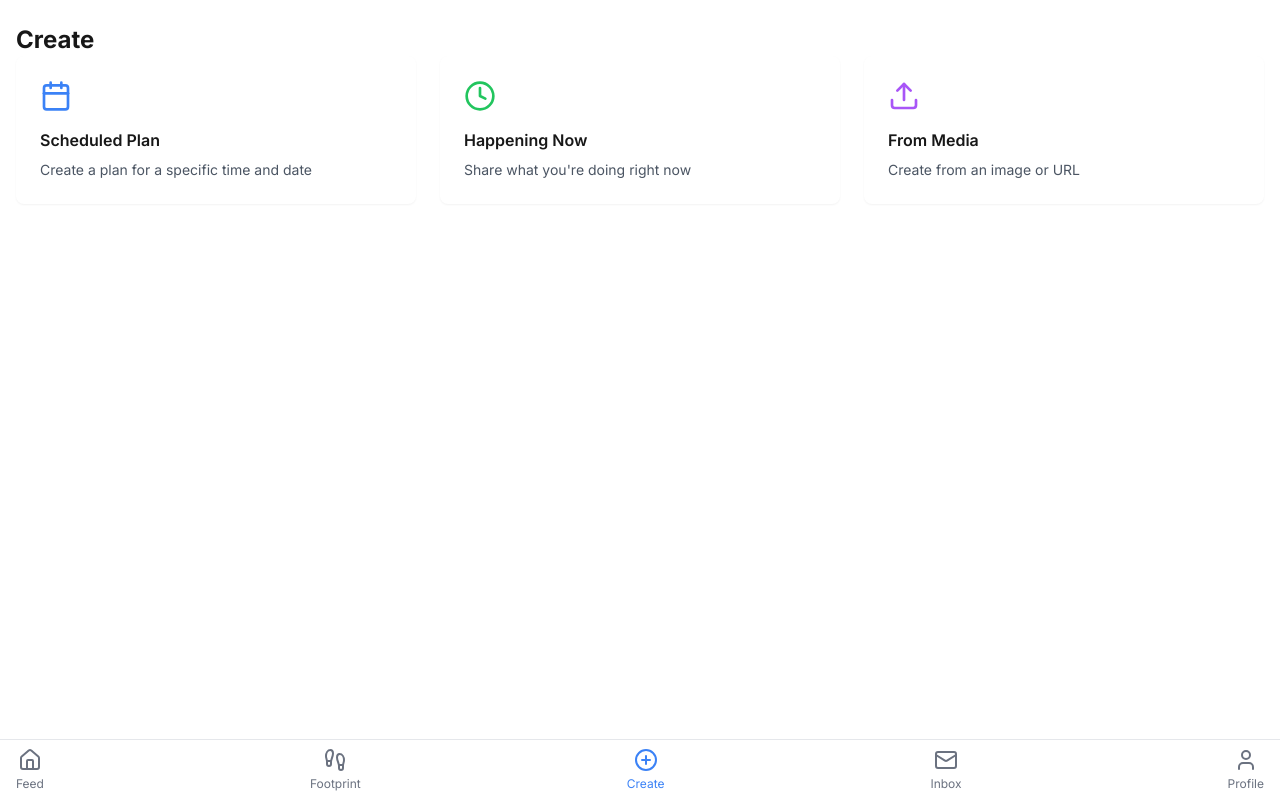
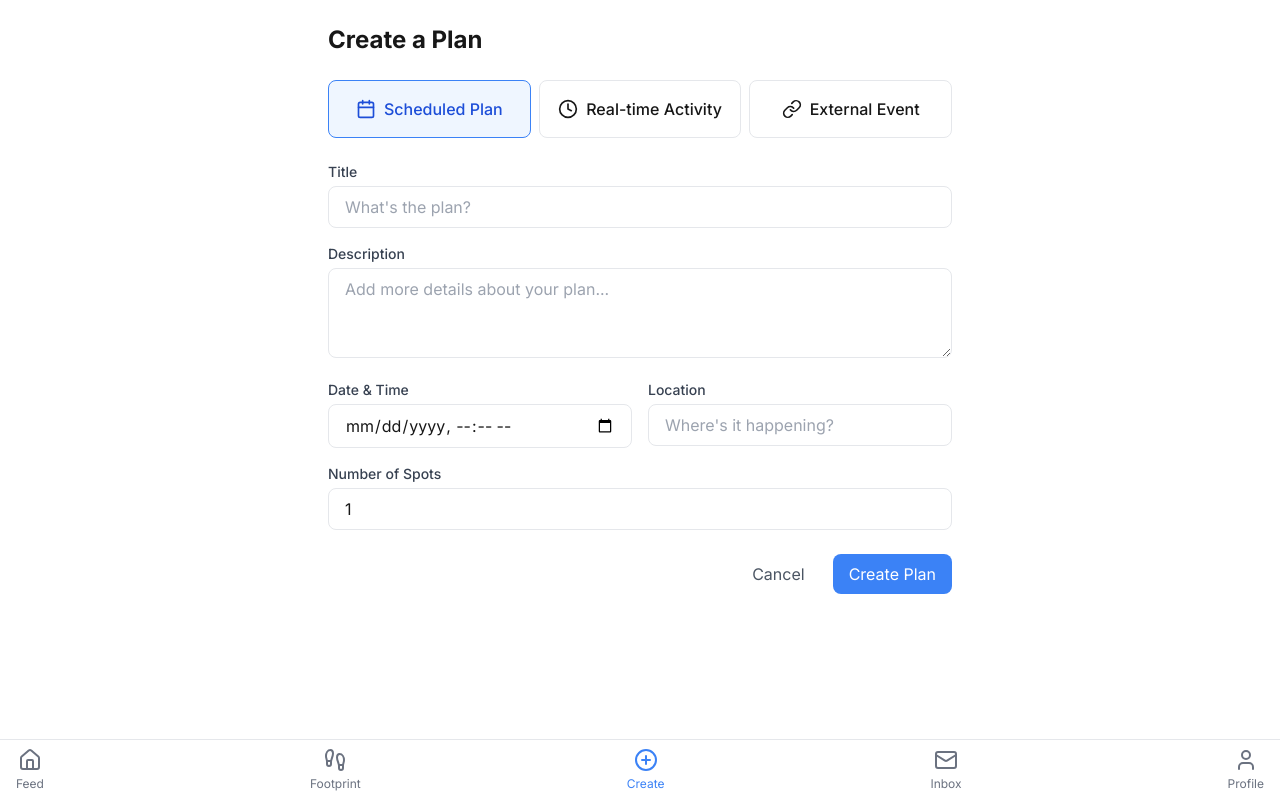
Before and after one commit to michaelsipper/t2, a Next.js app: page /create in a window 1280 px wide. Built offline with nearby package versions, Linux system fonts and the light colour scheme.

Commit message:
Update page.tsx

```diff
--- a/app/(features)/create/page.tsx
+++ b/app/(features)/create/page.tsx
@@ -1,55 +1,249 @@
+// app/(features)/create/page.tsx
 'use client';
 
-import Link from 'next/link';
-import { useState } from 'react';
-import {
-  Clock,
-  Calendar,
-  Upload,
-  Search,
-  ToggleRight
-} from 'lucide-react';
+import React, { useState } from 'react';
+import { Calendar, Clock, MapPin, Users, Upload, Link as LinkIcon } from 'lucide-react';
+import { EventData, EventLocation } from '@/lib/types';
+
+type PlanType = 'scheduled' | 'realtime' | 'external';
+
+interface CreateFormData {
+  title: string;
+  description: string;
+  location: EventLocation;
+  totalSpots: number;
+  datetime?: string;
+  duration?: number;
+  externalUrl?: string;
+}
 
 export default function CreatePage() {
-  const [searchQuery, setSearchQuery] = useState('');
-  const [filterType, setFilterType] = useState<'people' | 'businesses'>('people');
-  const [timeFilter, setTimeFilter] = useState<'now' | 'later'>('now');
+  const [planType, setPlanType] = useState<PlanType>('scheduled');
+  const [formData, setFormData] = useState<CreateFormData>({
+    title: '',
+    description: '',
+    location: { name: '' },
+    totalSpots: 1,
+  });
+
+  const handleSubmit = async (e: React.FormEvent) => {
+    e.preventDefault();
+    // TODO: Implement form submission
+    console.log('Submitting:', { type: planType, ...formData });
+  };
+
+  const renderPlanTypeSelector = () => (
+    <div className="flex space-x-2 mb-6">
+      {[
+        { id: 'scheduled', label: 'Scheduled Plan', icon: Calendar },
+        { id: 'realtime', label: 'Real-time Activity', icon: Clock },
+        { id: 'external', label: 'External Event', icon: LinkIcon },
+      ].map(({ id, label, icon: Icon }) => (
+        <button
+          key={id}
+          onClick={() => setPlanType(id as PlanType)}
+          className={`flex-1 flex items-center justify-center p-4 rounded-lg border transition-colors ${
+            planType === id
+              ? 'bg-blue-50 border-blue-500 text-blue-700'
+              : 'border-gray-200 hover:bg-gray-50'
+          }`}
+        >
+          <Icon className="w-5 h-5 mr-2" />
+          <span className="font-medium">{label}</span>
+        </button>
+      ))}
+    </div>
+  );
+
+  const renderScheduledForm = () => (
+    <>
+      <div className="space-y-4">
+        <div>
+          <label className="block text-sm font-medium text-gray-700 mb-1">
+            Title
+          </label>
+          <input
+            type="text"
+            value={formData.title}
+            onChange={(e) => setFormData({ ...formData, title: e.target.value })}
+            className="w-full px-4 py-2 border rounded-lg focus:ring-2 focus:ring-blue-500 focus:border-transparent"
+            placeholder="What's the plan?"
+          />
+        </div>
+
+        <div>
+          <label className="block text-sm font-medium text-gray-700 mb-1">
+            Description
+          </label>
+          <textarea
+            value={formData.description}
+            onChange={(e) => setFormData({ ...formData, description: e.target.value })}
+            className="w-full px-4 py-2 border rounded-lg focus:ring-2 focus:ring-blue-500 focus:border-transparent"
+            rows={3}
+            placeholder="Add more details about your plan..."
+          />
+        </div>
+
+        <div className="grid grid-cols-2 gap-4">
+          <div>
+            <label className="block text-sm font-medium text-gray-700 mb-1">
+              Date & Time
+            </label>
+            <input
+              type="datetime-local"
+              value={formData.datetime}
+              onChange={(e) => setFormData({ ...formData, datetime: e.target.value })}
+              className="w-full px-4 py-2 border rounded-lg focus:ring-2 focus:ring-blue-500 focus:border-transparent"
+            />
+          </div>
+
+          <div>
+            <label className="block text-sm font-medium text-gray-700 mb-1">
+              Location
+            </label>
+            <input
+              type="text"
+              value={formData.location.name}
+              onChange={(e) => setFormData({
+                ...formData,
+                location: { ...formData.location, name: e.target.value }
+              })}
+              className="w-full px-4 py-2 border rounded-lg focus:ring-2 focus:ring-blue-500 focus:border-transparent"
+              placeholder="Where's it happening?"
+            />
+          </div>
+        </div>
+
+        <div>
+          <label className="block text-sm font-medium text-gray-700 mb-1">
+            Number of Spots
+          </label>
+          <input
+            type="number"
+            min="1"
+            value={formData.totalSpots}
+            onChange={(e) => setFormData({ ...formData, totalSpots: parseInt(e.target.value) })}
+            className="w-full px-4 py-2 border rounded-lg focus:ring-2 focus:ring-blue-500 focus:border-transparent"
+          />
+        </div>
+      </div>
+    </>
+  );
+
+  const renderRealtimeForm = () => (
+    <>
+      <div className="space-y-4">
+        <div>
+          <label className="block text-sm font-medium text-gray-700 mb-1">
+            Title
+          </label>
+          <input
+            type="text"
+            value={formData.title}
+            onChange={(e) => setFormData({ ...formData, title: e.target.value })}
+            className="w-full px-4 py-2 border rounded-lg focus:ring-2 focus:ring-blue-500 focus:border-transparent"
+            placeholder="What's happening now?"
+          />
+        </div>
+
+        <div>
+          <label className="block text-sm font-medium text-gray-700 mb-1">
+            Description
+          </label>
+          <textarea
+            value={formData.description}
+            onChange={(e) => setFormData({ ...formData, description: e.target.value })}
+            className="w-full px-4 py-2 border rounded-lg focus:ring-2 focus:ring-blue-500 focus:border-transparent"
+            rows={3}
+            placeholder="Add more details..."
+          />
+        </div>
+
+        <div className="grid grid-cols-2 gap-4">
+          <div>
+            <label className="block text-sm font-medium text-gray-700 mb-1">
+              Duration (hours)
+            </label>
+            <input
+              type="number"
+              min="0.5"
+              step="0.5"
+              value={formData.duration}
+              onChange={(e) => setFormData({ ...formData, duration: parseFloat(e.target.value) })}
+              className="w-full px-4 py-2 border rounded-lg focus:ring-2 focus:ring-blue-500 focus:border-transparent"
+            />
+          </div>
+
+          <div>
+            <label className="block text-sm font-medium text-gray-700 mb-1">
+              Location
+            </label>
+            <input
+              type="text"
+              value={formData.location.name}
+              onChange={(e) => setFormData({
+                ...formData,
+                location: { ...formData.location, name: e.target.value }
+              })}
+              className="w-full px-4 py-2 border rounded-lg focus:ring-2 focus:ring-blue-500 focus:border-transparent"
+              placeholder="Where are you?"
+            />
+          </div>
+        </div>
+      </div>
+    </>
+  );
+
+  const renderExternalForm = () => (
+    <>
+      <div className="space-y-4">
+        <div>
+          <label className="block text-sm font-medium text-gray-700 mb-1">
+            Event URL
+          </label>
+          <input
+            type="url"
+            value={formData.externalUrl}
+            onChange={(e) => setFormData({ ...formData, externalUrl: e.target.value })}
+            className="w-full px-4 py-2 border rounded-lg focus:ring-2 focus:ring-blue-500 focus:border-transparent"
+            placeholder="Paste event link here"
+          />
+        </div>
+
+        <div className="text-center py-8 text-gray-500">
+          <Upload className="w-8 h-8 mx-auto mb-2" />
+          <p>Or drag and drop event image/flyer here</p>
+        </div>
+      </div>
+    </>
+  );
 
   return (
+    <div className="max-w-2xl mx-auto p-6">
+      <h1 className="text-2xl font-bold mb-6">Create a Plan</h1>
 
-    <div className="container mx-auto px-4 py-6">
-        <h1 className="text-2xl font-bold">Create</h1>
-      {/* Create Options */}
-      <div className="grid grid-cols-1 md:grid-cols-3 gap-6">
-        <Link href="/create/type1" className="block">
-          <div className="bg-white p-6 rounded-lg shadow-sm hover:shadow-md transition-shadow">
-            <Calendar className="w-8 h-8 text-blue-500 mb-4" />
-            <h2 className="font-semibold mb-2">Scheduled Plan</h2>
-            <p className="text-sm text-gray-600">Create a plan for a specific time and date</p>
-          </div>
-        </Link>
+      {renderPlanTypeSelector()}
 
-        <Link href="/create/type2" className="block">
-          <div className="bg-white p-6 rounded-lg shadow-sm hover:shadow-md transition-shadow">
-            <Clock className="w-8 h-8 text-green-500 mb-4" />
-            <h2 className="font-semibold mb-2">Happening Now</h2>
-            <p className="text-sm text-gray-600">Share what you're doing right now</p>
-          </div>
-        </Link>
+      <form onSubmit={handleSubmit} className="space-y-6">
+        {planType === 'scheduled' && renderScheduledForm()}
+        {planType === 'realtime' && renderRealtimeForm()}
+        {planType === 'external' && renderExternalForm()}
 
-        <Link href="/create/type3" className="block">
-          <div className="bg-white p-6 rounded-lg shadow-sm hover:shadow-md transition-shadow">
-            <Upload className="w-8 h-8 text-purple-500 mb-4" />
-            <h2 className="font-semibold mb-2">From Media</h2>
-            <p className="text-sm text-gray-600">Create from an image or URL</p>
-          </div>
-        </Link>
-      </div>
-
-      {/* Feed Area */}
-      <div className="mt-8">
-        {/* Feed component will go here */}
-      </div>
+        <div className="flex justify-end space-x-3">
+          <button
+            type="button"
+            className="px-4 py-2 text-gray-600 hover:bg-gray-100 rounded-lg transition-colors"
+          >
+            Cancel
+          </button>
+          <button
+            type="submit"
+            className="px-4 py-2 bg-blue-500 text-white rounded-lg hover:bg-blue-600 transition-colors"
+          >
+            Create Plan
+          </button>
+        </div>
+      </form>
     </div>
   );
 }
```
